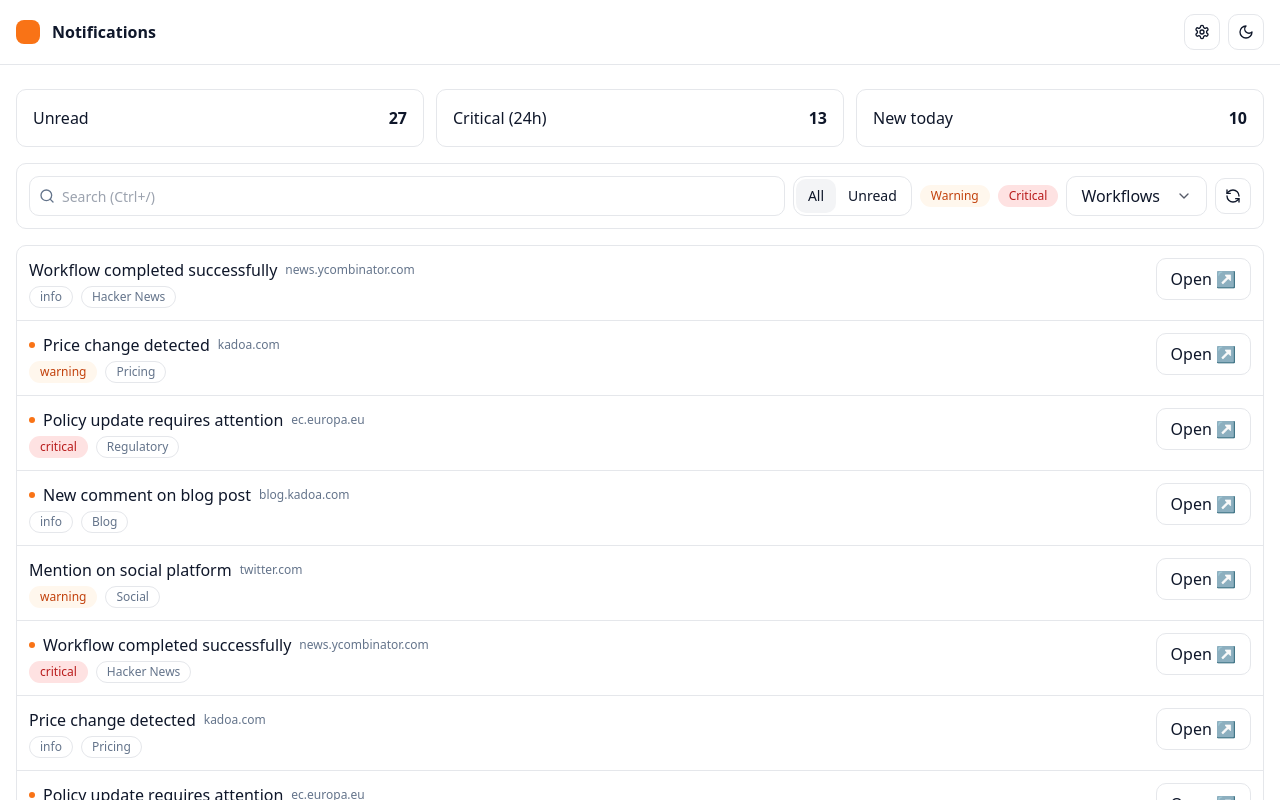
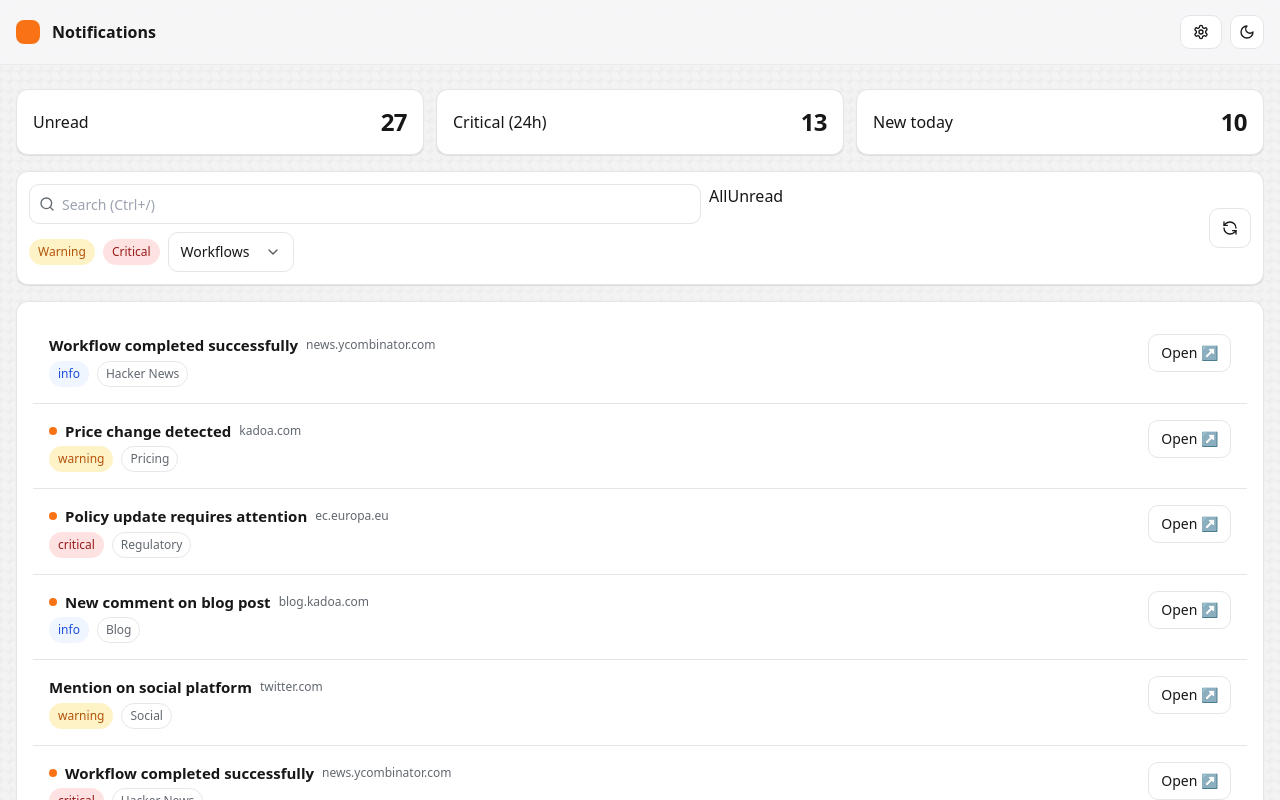
Before and after one commit to MMnemonic/kadoa-assignment, a React (Vite) app: page /notifications in a window 1280 px wide. Shown: the top 800 px of the page. Built offline with nearby package versions, Linux system fonts and the light colour scheme.

Commit message:
Notification Center UI edits

```diff
--- a/src/App.tsx
+++ b/src/App.tsx
@@ -1,6 +1,6 @@
 import { useEffect, useRef } from 'react'
 import { BrowserRouter, Route, Routes, useLocation, useNavigate } from 'react-router-dom'
-import { Sun, Moon, Settings, RefreshCcw } from 'lucide-react'
+import { Sun, Moon, Settings } from 'lucide-react'
 import { useUi } from './store/useUi'
 import './styles/tailwind.css'
 import NotificationsPage from './routes/NotificationsPage'
@@ -9,14 +9,14 @@ import SettingsNotificationsPage from './routes/SettingsNotificationsPage'
 function TopBar() {
 	const { theme, setTheme } = useUi()
 	return (
-		<div data-topbar="true" className="ui-surface sticky top-0 z-50 border-b border-[var(--border)]">
+		<div data-topbar="true" className="sticky top-0 z-50 border-b border-[rgb(var(--border))]/70 backdrop-blur supports-[backdrop-filter]:bg-[rgb(var(--bg-canvas))]/70">
 			<div className="mx-auto max-w-7xl px-4 h-16 flex items-center justify-between">
 				<div className="flex items-center gap-3">
 					<div className="h-6 w-6 rounded-md bg-brand-500" aria-hidden />
 					<h1 className="text-base font-semibold">Notifications</h1>
 				</div>
 				<div className="flex items-center gap-2">
-					<button className="ui-iconbtn" aria-label="Settings"><Settings className="h-4 w-4" /></button>
+					<button className="ui-btn" aria-label="Settings"><Settings className="h-4 w-4" /></button>
 					<button className="ui-iconbtn" aria-label="Toggle theme" onClick={() => setTheme(theme === 'light' ? 'dark' : 'light')}>
 						{theme === 'light' ? <Moon className="h-4 w-4" /> : <Sun className="h-4 w-4" />}
 					</button>
@@ -29,7 +29,7 @@ function TopBar() {
 function Shell() {
 	const containerRef = useRef<HTMLDivElement>(null)
 	return (
-		<div ref={containerRef} className="min-h-screen ui-surface" data-skin="kadoa">
+		<div ref={containerRef} className="min-h-screen kd-bg">
 			<TopBar />
 			<main className="mx-auto max-w-7xl px-4 py-6">
 				<Routes>
--- a/src/components/SeverityChips.tsx
+++ b/src/components/SeverityChips.tsx
@@ -18,9 +18,10 @@ export default function SeverityChips({ includeInfo = false, className }: Props)
 		return (
 			<button
 				type="button"
-				className={clsx(className, active && 'ring-2 ring-brand-500/40')}
+				className={clsx(className, active && 'ring-2 ring-[rgb(var(--accent))]/40')}
 				aria-pressed={!!active}
 				onClick={() => toggleSeverity(sev)}
+				data-active={active}
 			>
 				{label}
 			</button>
@@ -29,7 +30,7 @@ export default function SeverityChips({ includeInfo = false, className }: Props)
 
 	return (
 		<div className={clsx('flex flex-wrap items-center gap-2', className)}>
-			{includeInfo && <Chip sev="info" label="Info" className="ui-chip" />}
+			{includeInfo && <Chip sev="info" label="Info" className="ui-chip ui-chip--info" />}
 			<Chip sev="warning" label="Warning" className="ui-chip ui-chip--warn" />
 			<Chip sev="critical" label="Critical" className="ui-chip ui-chip--crit" />
 		</div>
--- a/src/components/WorkflowFilter.tsx
+++ b/src/components/WorkflowFilter.tsx
@@ -31,16 +31,16 @@ export default function WorkflowFilter({ className }: { className?: string }) {
 			<Popover.Button className="ui-btn h-10">
 				<span className="mr-1">Workflows</span>
 				{selectedCount > 0 && (
-					<span className="ml-1 inline-flex h-5 min-w-[20px] items-center justify-center rounded-full bg-brand-600 px-1.5 text-xs text-[var(--brand-ink)]">
+					<span className="ml-1 inline-flex h-5 min-w-[20px] items-center justify-center rounded-full bg-brand-600 px-1.5 text-xs text-white">
 						{selectedCount}
 					</span>
 				)}
 				<ChevronDown className="ml-1 h-4 w-4 opacity-70" aria-hidden />
 			</Popover.Button>
 
-			<Popover.Panel className="absolute z-40 mt-2 w-72 rounded-xl border border-[var(--border)] bg-[var(--surface-0)] p-2 shadow-elev-2 focus:outline-none">
+			<Popover.Panel className="ui-surface absolute z-40 mt-2 w-72 rounded-xl p-2 shadow-elev-2 focus:outline-none">
 				<div className="mb-2 flex items-center justify-between px-1">
-					<span className="text-xs font-semibold text-[var(--muted)]">Select workflows</span>
+					<span className="text-xs font-semibold text-[rgb(var(--text-muted))]">Select workflows</span>
 					{selectedCount > 0 && (
 						<button className="text-xs underline opacity-80 hover:opacity-100" onClick={clearWorkflows}>
 							Clear
@@ -52,7 +52,7 @@ export default function WorkflowFilter({ className }: { className?: string }) {
 						const checked = workflowIds?.has(w.id)
 						return (
 							<li key={w.id}>
-								<label className="flex cursor-pointer items-center justify-between rounded-lg px-2 py-1.5 hover:bg-[var(--surface-1)]">
+								<label className="flex cursor-pointer items-center justify-between rounded-lg px-2 py-1.5 hover:bg-[rgb(var(--bg-subtle))]">
 									<span className="flex items-center gap-2">
 										<input
 											type="checkbox"
@@ -63,13 +63,13 @@ export default function WorkflowFilter({ className }: { className?: string }) {
 										/>
 										<span className="text-sm">{w.name}</span>
 									</span>
-									<span className="text-xs text-[var(--muted)]">{w.count ?? 0}</span>
+									<span className="text-xs text-[rgb(var(--text-muted))]">{w.count ?? 0}</span>
 								</label>
 							</li>
 						)
 					})}
 					{items.length === 0 && (
-						<li className="px-2 py-6 text-center text-sm text-[var(--muted)]">No workflows</li>
+						<li className="px-2 py-6 text-center text-sm text-[rgb(var(--text-muted))]">No workflows</li>
 					)}
 				</ul>
 			</Popover.Panel>
--- a/src/routes/NotificationsPage.tsx
+++ b/src/routes/NotificationsPage.tsx
@@ -34,17 +34,17 @@ export default function NotificationsPage({ containerRef }: { containerRef: Reac
 	return (
 		<div className="space-y-4">
 			<section className="grid grid-cols-1 sm:grid-cols-3 gap-3">
-				<div className="ui-kpi"><div>Unread</div><strong>{Array.from(items.values()).filter(n=>n.unread).length}</strong></div>
-				<div className="ui-kpi"><div>Critical (24h)</div><strong>{Array.from(items.values()).filter(n=>n.severity==='critical').length}</strong></div>
-				<div className="ui-kpi"><div>New today</div><strong>{order.slice(0,10).length}</strong></div>
+				<div className="ui-kpi"><div>Unread</div><strong className="ui-kpi__value">{Array.from(items.values()).filter(n=>n.unread).length}</strong></div>
+				<div className="ui-kpi"><div>Critical (24h)</div><strong className="ui-kpi__value">{Array.from(items.values()).filter(n=>n.severity==='critical').length}</strong></div>
+				<div className="ui-kpi"><div>New today</div><strong className="ui-kpi__value">{order.slice(0,10).length}</strong></div>
 			</section>
-			<section ref={filtersRef} className="ui-card p-3 flex items-center gap-2 flex-wrap">
-				<div className="flex-1 min-w-[220px]">
+			<section ref={filtersRef} className="ui-card p-3">
+				<div className="grid grid-cols-12 gap-3 items-center">
+					<div className="col-span-12 lg:col-span-8 flex flex-wrap items-center gap-2">
+						<div className="relative w-full max-w-[min(42rem,100%)]">
 							<label className="sr-only" htmlFor="search">Search</label>
-					<div className="relative">
-						<input id="search" className="ui-field pl-8" placeholder="Search (Ctrl+/)" value={filters.q||''} onChange={(e)=>filters.set({ q: e.target.value })} />
-						<Search className="h-4 w-4 absolute left-2.5 top-1/2 -translate-y-1/2 text-[var(--muted)]" />
-					</div>
+							<input id="search" className="ui-field pl-8 w-full h-10" placeholder="Search (Ctrl+/)" value={filters.q||''} onChange={(e)=>filters.set({ q: e.target.value })} />
+							<Search className="h-4 w-4 absolute left-2.5 top-1/2 -translate-y-1/2 text-[rgb(var(--text-muted))]" />
 						</div>
 						<div className="ui-seg h-10" role="group" aria-label="Unread">
 							<button className="ui-segitem" data-active={filters.unread===undefined||filters.unread===false} aria-pressed={(filters.unread??false)===false} onClick={()=>filters.set({ unread: undefined })}>All</button>
@@ -52,22 +52,26 @@ export default function NotificationsPage({ containerRef }: { containerRef: Reac
 						</div>
 						<SeverityChips />
 						<WorkflowFilter />
-				<button className="ui-iconbtn ml-auto" title="Refresh" onClick={()=>list(parseQuery(location.search))}><RefreshCcw className="h-4 w-4" /></button>
+					</div>
+					<div className="col-span-12 lg:col-span-4 flex justify-end gap-2">
+						<button className="ui-btn h-10" title="Refresh" onClick={()=>list(parseQuery(location.search))}><RefreshCcw className="h-4 w-4" /></button>
+					</div>
+				</div>
 			</section>
 			<section className="ui-card">
-				<ul role="list" className="divide-y divide-[var(--border)]">
+				<ul role="list" className="divide-y divide-[rgb(var(--border))]">
 					{order.map(id => {
 						const n = items.get(id)!; return (
-							<li key={id} className="p-3 hover:bg-[color-mix(in_oklab,var(--surface-0),#000_3%)] focus-within:ring-2 focus-within:ring-brand-500">
+							<li key={id} className="p-4 ui-card-hover">
 								<div className="flex items-start justify-between gap-3">
 									<div className="space-y-1">
 										<div className="flex items-center gap-2">
-											{n.unread && <span className="h-1.5 w-1.5 rounded-full bg-brand-500" aria-hidden />}
-											<span className="font-medium">{n.title}</span>
-											<span className="text-xs text-[var(--muted)]">{new URL(n.sourceUrl).hostname}</span>
+											{n.unread && <span className="unread-dot" aria-hidden />}
+											<span className="font-semibold text-[15px]">{n.title}</span>
+											<span className="text-xs text-[rgb(var(--text-muted))]">{new URL(n.sourceUrl).hostname}</span>
 										</div>
-										<div className="text-xs text-[var(--muted)] flex items-center gap-2">
-											<span className={`ui-chip ${n.severity==='warning'?'ui-chip--warn': n.severity==='critical'?'ui-chip--crit':''}`}>{n.severity}</span>
+										<div className="text-xs text-[rgb(var(--text-muted))] flex items-center gap-2">
+											<span className={`ui-chip ${n.severity==='warning'?'ui-chip--warn': n.severity==='critical'?'ui-chip--crit':'ui-chip--info'}`}>{n.severity}</span>
 											<span className="ui-chip">{n.workflowName}</span>
 										</div>
 									</div>
--- a/tailwind.config.js
+++ b/tailwind.config.js
@@ -1,23 +1,12 @@
 /** @type {import('tailwindcss').Config} */
 export default {
+  darkMode: 'class',
   content: [
     './index.html',
     './src/**/*.{ts,tsx}',
   ],
   theme: {
     extend: {
-      borderRadius: {
-        md: '8px',
-        lg: '10px',
-        xl: '12px',
-      },
-      boxShadow: {
-        'elev-0': '0 0 0 1px rgba(0,0,0,0.04)',
-        'elev-1': '0 1px 2px 0 rgba(0,0,0,0.05)',
-        'elev-2': '0 1px 3px 0 rgba(0,0,0,0.06), 0 1px 2px -1px rgba(0,0,0,0.04)',
-        'elev-3': '0 10px 15px -3px rgba(0,0,0,0.07), 0 4px 6px -2px rgba(0,0,0,0.05)',
-        focus: '0 0 0 3px rgba(249, 115, 22, 0.35)'
-      },
       colors: {
         brand: {
           50: '#fff7ed',
@@ -30,9 +19,34 @@ export default {
           700: '#c2410c',
           800: '#9a3412',
           900: '#7c2d12',
-          950: '#431407'
-        }
-      }
+          950: '#431407',
+        },
+        neutral: {
+          50: '#f8f8f9',
+          100: '#f3f4f6',
+          150: '#ebecef',
+          200: '#e3e5e8',
+          300: '#c7c9cf',
+          700: '#3f3f46',
+          800: '#27272a',
+          900: '#18181b',
+        },
+      },
+      borderRadius: {
+        md: '8px',
+        lg: '10px',
+        xl: '12px',
+        '2xl': '16px',
+      },
+      boxShadow: {
+        'elev-0': '0 0 #0000',
+        'elev-1': '0 1px 0 rgba(0,0,0,.04), 0 1px 2px rgba(0,0,0,.06)',
+        'elev-2': '0 2px 4px rgba(0,0,0,.06), 0 4px 10px rgba(0,0,0,.05)',
+        'elev-3': '0 4px 8px rgba(0,0,0,.08), 0 12px 24px rgba(0,0,0,.06)',
+      },
+      fontSize: {
+        'heading': ['1.125rem', { lineHeight: '1.4' }],
+      },
     },
   },
   plugins: [],
```
Also changed, not shown: src/styles/tailwind.css, 1 other file (tests, documents, lock files or other folders). Lines whose indentation alone changed are shown as unchanged.
